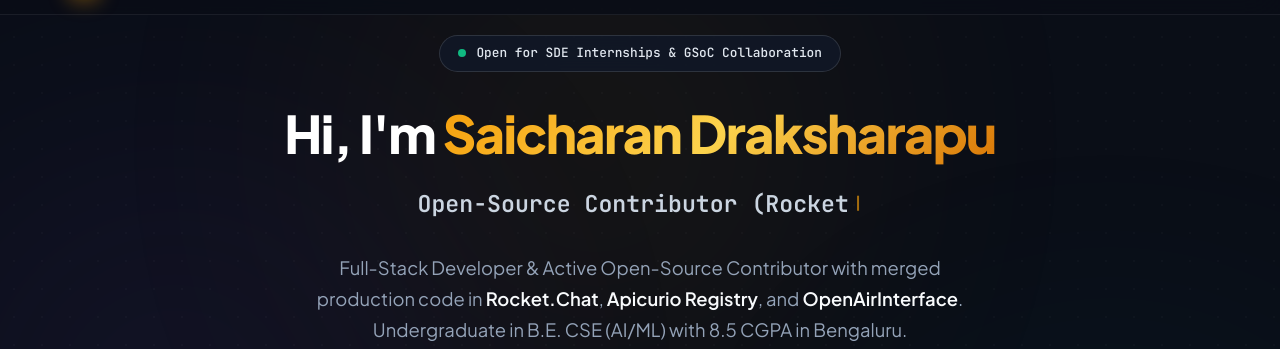
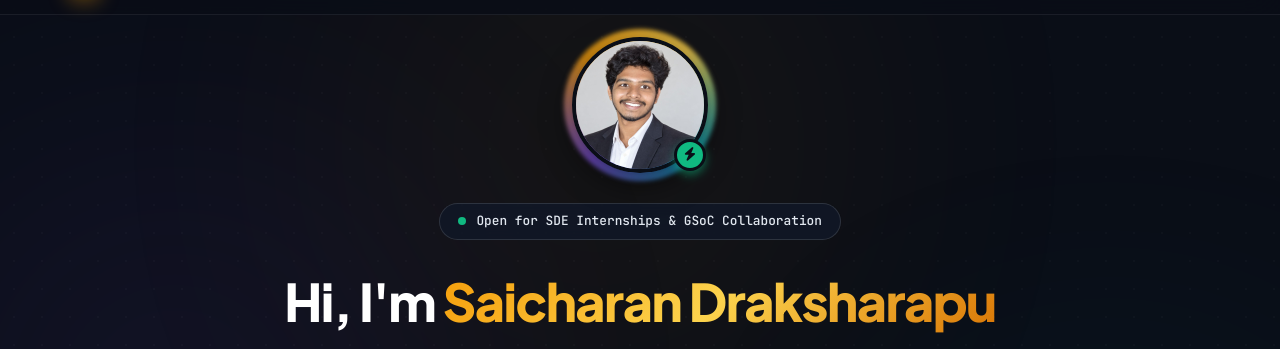
Before and after one commit to dsaicharan072-cmyk/portfolio, a plain HTML site: page index.html in a window 1280 px wide. Shown: the part 61-410 px from the top of the page. Drawn offline with Linux system fonts and the light colour scheme.

Commit message:
feat: add professional profile photo to hero section

```diff
--- a/index.html
+++ b/index.html
@@ -69,6 +69,15 @@
     <!-- Hero Section -->
     <section id="hero" class="hero-section">
       <div class="container hero-content">
+        <!-- Profile Avatar with animated border glow -->
+        <div class="hero-avatar-wrapper">
+          <div class="avatar-ring"></div>
+          <img src="assets/profile.jpg" alt="Saicharan Draksharapu" class="hero-avatar" />
+          <div class="avatar-badge" title="Open to opportunities">
+            <i class="fa-solid fa-bolt"></i>
+          </div>
+        </div>
+
         <!-- Status Pill -->
         <div class="status-pill">
           <span class="pulse-dot"></span>
--- a/style.css
+++ b/style.css
@@ -262,6 +262,66 @@ body {
   display: flex;
   flex-direction: column;
   align-items: center;
+}
+
+/* Hero Avatar */
+.hero-avatar-wrapper {
+  position: relative;
+  width: 140px;
+  height: 140px;
+  margin-bottom: 1.75rem;
+  display: flex;
+  align-items: center;
+  justify-content: center;
+}
+
+.avatar-ring {
+  position: absolute;
+  inset: -6px;
+  border-radius: 50%;
+  background: conic-gradient(from 0deg, #F59E0B, #FCD34D, #06B6D4, #8B5CF6, #F59E0B);
+  animation: rotateRing 8s linear infinite;
+  opacity: 0.85;
+  filter: blur(2px);
+}
+
+@keyframes rotateRing {
+  100% { transform: rotate(360deg); }
+}
+
+.hero-avatar {
+  position: relative;
+  width: 136px;
+  height: 136px;
+  border-radius: 50%;
+  object-fit: cover;
+  border: 4px solid var(--bg-dark);
+  box-shadow: 0 10px 30px rgba(0, 0, 0, 0.6);
+  z-index: 2;
+  transition: transform 0.3s ease;
+}
+
+.hero-avatar:hover {
+  transform: scale(1.04);
+}
+
+.avatar-badge {
+  position: absolute;
+  bottom: 4px;
+  right: 4px;
+  width: 32px;
+  height: 32px;
+  border-radius: 50%;
+  background: #10B981;
+  color: #0A0E17;
+  display: flex;
+  align-items: center;
+  justify-content: center;
+  font-size: 0.85rem;
+  font-weight: bold;
+  border: 3px solid var(--bg-dark);
+  z-index: 3;
+  box-shadow: 0 4px 10px rgba(16, 185, 129, 0.5);
 }
 
 .status-pill {
```
Also changed, not shown: assets/profile.jpg (added).
